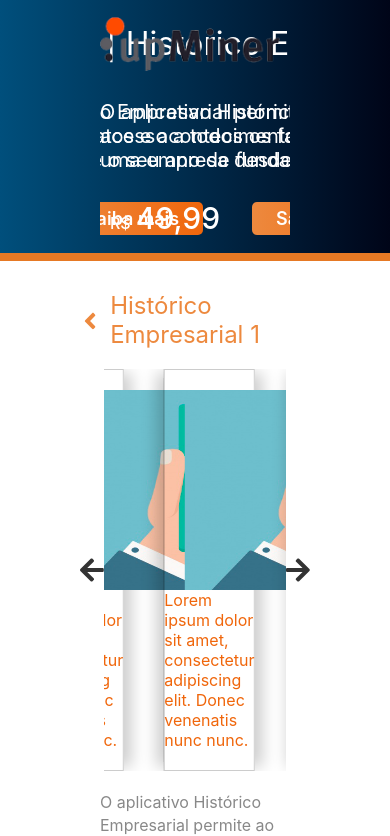
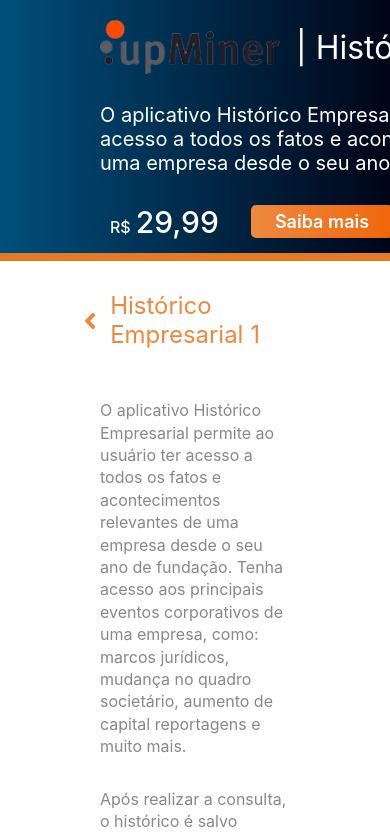
Before and after one commit to matheusgbl/upminer, a React (Vite) app: page /product-detail/0 in a window 390 px wide. Shown: the top 836 px of the page. Built offline with nearby package versions, Linux system fonts and the light colour scheme.

Commit message:
Páginas prontas para resolução de 1920x1080p, ainda faltam testes e criação de responsividade

```diff
--- a/package.json
+++ b/package.json
@@ -12,7 +12,7 @@
     "react": "^17.0.0",
     "react-dom": "^17.0.0",
     "react-icons": "^4.3.1",
-    "react-responsive-carousel": "^3.2.21",
+    "react-multi-carousel": "^2.6.5",
     "react-router-dom": "^5.3.0",
     "react-swipeable": "^6.2.0"
   },
--- a/src/components/Header/index.jsx
+++ b/src/components/Header/index.jsx
@@ -9,11 +9,11 @@
 const Header = ({ headerBannerContent }) => {
   return (
     <>
-      <header className="main-page__header" data-testid="header-component">
-        <div className="main-page__header__content">
       <Carousel>
         {headerBannerContent.map((item, index) => (
           <CarouselItem key={index}>
+            <header className="main-page__header" data-testid="header-component">
+              <div className="main-page__header__content">
                 <div
                   className="main-page__header__content__carousel"
                   data-testid={`header-carousel-${index}`}>
@@ -26,11 +26,11 @@
                     <Button price={item.price} id={item.id} text="Saiba mais" />
                   </div>
                 </div>
+              </div>
+            </header>
           </CarouselItem>
         ))}
       </Carousel>
-        </div>
-      </header>
       <div className="main-page__header__line" />
     </>
   );
--- a/src/context/DataContext.jsx
+++ b/src/context/DataContext.jsx
@@ -21,11 +21,7 @@
 
   const serviceDescription = `Tenha acesso aos principais eventos corporativos
   de uma empresa, como: marcos jurídicos, mudança no quadro societário, aumento
-  de capital reportagens e muito mais.
-
-  Após realizar a consulta, o histórico é salvo automaticamente, tornando as
-  informações acessíveis ao usuário. A linha do tempo pode também ser exportada
-  no formato PDF.`;
+  de capital reportagens e muito mais.`;
 
   const fullServiceHeaderDescription = `${about} ${serviceDescription}`;
 
--- a/src/pages/details.jsx
+++ b/src/pages/details.jsx
@@ -1,13 +1,13 @@
 import '../styles/details.scss';
-import 'react-responsive-carousel/lib/styles/carousel.min.css';
+import 'react-multi-carousel/lib/styles.css';
 
 import React, { useContext } from 'react';
 import { FaAngleLeft } from 'react-icons/fa';
+import Carousel from 'react-multi-carousel';
 import { Link, useParams } from 'react-router-dom';
 
 import sample from '../assets/sample.png';
 import Button from '../components/Button';
-import DetailCarousel from '../components/DetailCarousel';
 import DetailCard from '../components/DetailCarousel/detailCard';
 import Header from '../components/Header';
 import { DataContext } from '../context/DataContext';
@@ -16,12 +16,30 @@
   const { headerContent, serviceContent } = useContext(DataContext);
 
   const { id } = useParams();
-  const loremIpsum = `Lorem ipsum dolor sit amet, consectetur adipiscing elit. Donec venenatis
-  nunc nunc.`;
 
   const detailContent = serviceContent.filter((service) => service.id == id);
   const detailHeaderContent = headerContent.filter((service) => service.id == id);
-  console.log(detailHeaderContent);
+
+  const loremIpsum = `Lorem ipsum dolor sit amet, consectetur adipiscing elit. Donec venenatis
+  nunc nunc.`;
+  const moreAbout = `Após realizar a consulta, o histórico é salvo automaticamente, tornando as
+  informações acessíveis ao usuário. A linha do tempo pode também ser exportada
+  no formato PDF.`;
+
+  const responsive = {
+    desktop: {
+      breakpoint: { max: 3000, min: 1580 },
+      items: 3,
+    },
+    tablet: {
+      breakpoint: { max: 1580, min: 1050 },
+      items: 2,
+    },
+    mobile: {
+      breakpoint: { max: 1050, min: 0 },
+      items: 1,
+    },
+  };
 
   return (
     <main className="main-detail-page">
@@ -36,16 +54,34 @@
                     {detail.service}
                   </Link>
                 </div>
-                <div className="main-page-detail__content__carousel">
-                  <DetailCarousel show={2}>
+                <Carousel
+                  additionalTransfrom={0}
+                  arrows
+                  autoPlay
+                  autoPlaySpeed={2000}
+                  className="main-detail-page__carousel"
+                  containerClass="container-with-dots"
+                  dotListClass=""
+                  draggable
+                  focusOnSelect={false}
+                  infinite
+                  itemClass=""
+                  keyBoardControl
+                  minimumTouchDrag={80}
+                  renderDotsOutside={false}
+                  responsive={responsive}
+                  showDots={false}
+                  sliderClass=""
+                  slidesToSlide={1}
+                  swipeable>
                   <DetailCard img={sample} description={loremIpsum} />
                   <DetailCard img={sample} description={loremIpsum} />
                   <DetailCard img={sample} description={loremIpsum} />
                   <DetailCard img={sample} description={loremIpsum} />
-                  </DetailCarousel>
-                </div>
+                </Carousel>
                 <div className="main-page-detail__content__service-description">
                   <p>{detail.description}</p>
+                  <p>{moreAbout}</p>
                 </div>
                 <div className="main-page-detail__content__service-price">
                   <Button id={detail.id} price={detail.price} text="Habilitar" />
@@ -62,16 +98,34 @@
                     {detail.serviceName}
                   </Link>
                 </div>
-                <div className="main-page-detail__content__carousel">
-                  <DetailCarousel show={2}>
+                <Carousel
+                  additionalTransfrom={0}
+                  arrows
+                  autoPlay
+                  autoPlaySpeed={2000}
+                  className="main-detail-page__carousel"
+                  containerClass="container-with-dots"
+                  dotListClass=""
+                  draggable
+                  focusOnSelect={false}
+                  infinite
+                  itemClass=""
+                  keyBoardControl
+                  minimumTouchDrag={80}
+                  renderDotsOutside={false}
+                  responsive={responsive}
+                  showDots={false}
+                  sliderClass=""
+                  slidesToSlide={1}
+                  swipeable>
                   <DetailCard img={sample} description={loremIpsum} />
                   <DetailCard img={sample} description={loremIpsum} />
                   <DetailCard img={sample} description={loremIpsum} />
                   <DetailCard img={sample} description={loremIpsum} />
-                  </DetailCarousel>
-                </div>
+                </Carousel>
                 <div className="main-page-detail__content__service-description">
                   <p>{detail.fullDescription}</p>
+                  <p>{moreAbout}</p>
                 </div>
                 <div className="main-page-detail__content__service-price">
                   <Button id={detail.id} price={detail.price} text="Habilitar" />
--- a/src/styles/detailCard.scss
+++ b/src/styles/detailCard.scss
@@ -4,8 +4,8 @@
 
   border: 0.5px solid rgba(0, 0, 0, 0.2);
   padding: 20px;
-  margin: 0 20px;
-
+  width: 500px;
+  margin: auto;
   p {
     color: #f0660b;
     display: flex;
--- a/src/styles/details.scss
+++ b/src/styles/details.scss
@@ -1,21 +1,11 @@
 .main-detail-page__content {
   padding: 30px 80px;
-
-
-  .main-page-detail__content__carousel {
-    max-width: 100%;
-    margin-left: auto;
-    margin-right: auto;
-    margin-top: 20px;
-  }
 
   .main-detail-page__content__infos {
     display: flex;
     flex-direction: column;
     justify-content: space-between;
     height: 60vh;
-
-
 
     .main-detail-page__content__return {
       a {
@@ -35,16 +25,20 @@
           filter: saturate(2.5);
         }
       }
-
     }
 
     .main-page-detail__content__service-description {
       display: flex;
       padding: 20px;
+      flex-direction: column;
 
       p {
         color: #888;
         line-height: 1.4rem;
+      }
+
+      & > p {
+        margin-top: 30px;
       }
     }
 
--- a/src/styles/header.scss
+++ b/src/styles/header.scss
@@ -3,17 +3,16 @@
 
 header {
   display: flex;
-  flex-direction: column;
-  justify-content: center;
+  width: 100%;
   height: 30vh;
   padding: 20px 100px;
-  background-image: $headerBackground;
+  background: $headerBackground;
 
   .main-page__header__content__carousel {
     display: flex;
     flex-direction: column;
     gap: 1.8rem;
-    cursor: grab;
+
 
     .main-page__header__content__banner {
       display: flex;
--- a/src/styles/services.scss
+++ b/src/styles/services.scss
@@ -23,6 +23,7 @@
     0 9.3px 9.3px rgb(0 0 0 / 6%), 0 18px 18px rgb(0 0 0 / 7%),
     0 21px 21px rgb(0 0 0 / 9%);
     border-radius: 5px;
+    border: 0.2px solid rgba(0, 0, 0, 0.2);
 
     .main-page__service-card__info {
       margin: auto;
```
Also changed, not shown: 1 other file (tests, documents, lock files or other folders). Lines whose indentation alone changed are shown as unchanged.
